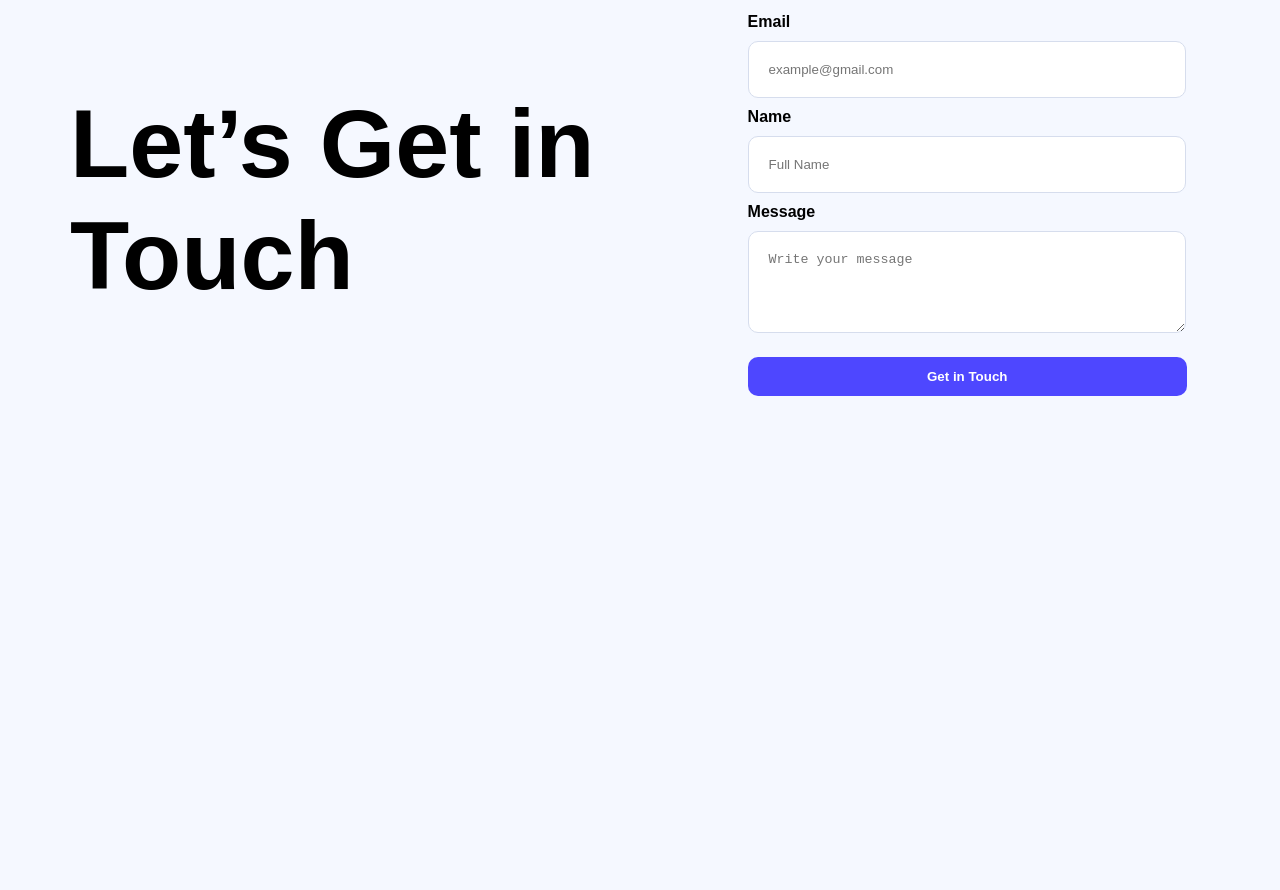
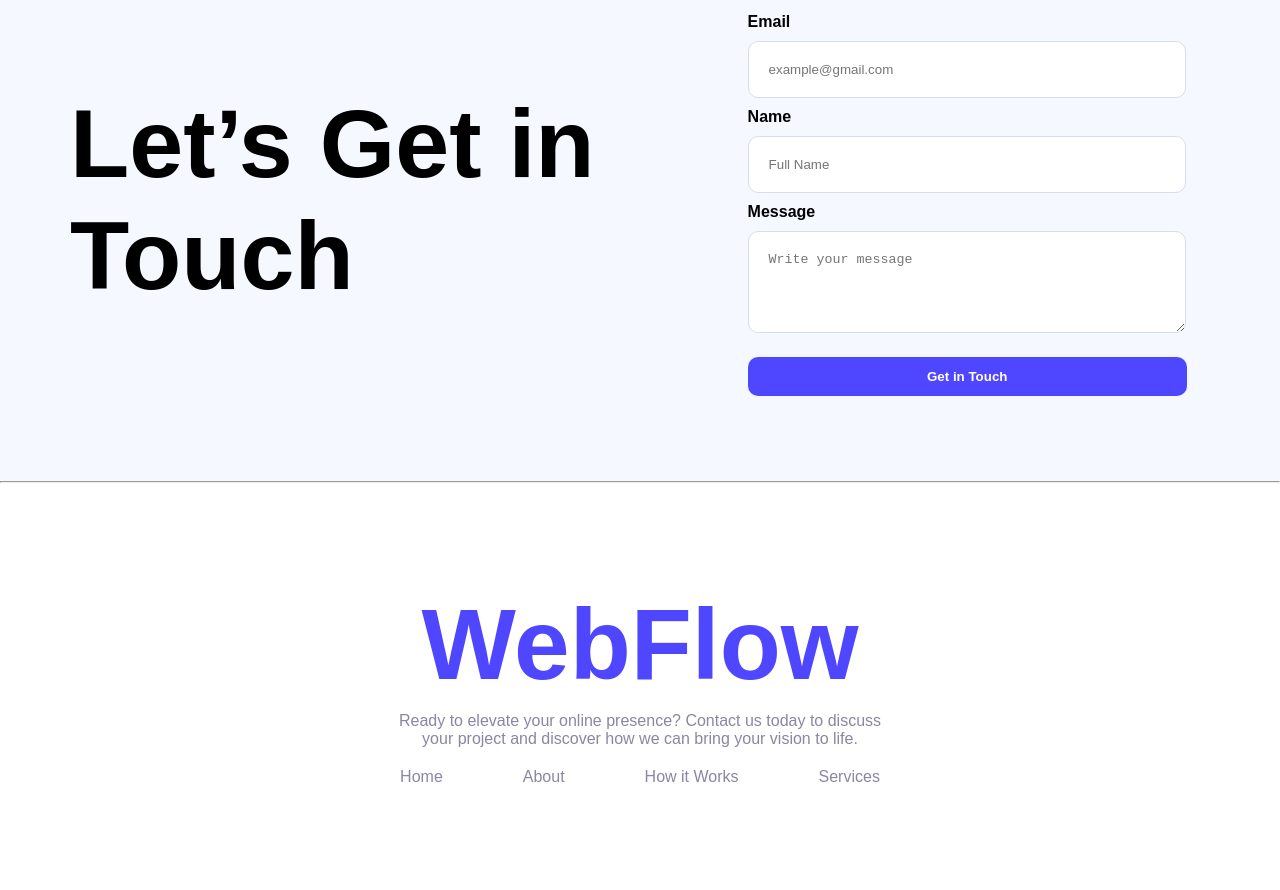
Before and after one commit to ts-webdev/webflow, a plain HTML site: page index.html in a window 1280 px wide. Shown: the part 3010-3900 px from the top of the page. Before the commit the page ends 3491 px from the top, so only its background shows below. Drawn offline with Linux system fonts and the light colour scheme.

Commit message:
Added Footer Section

```diff
--- a/index.html
+++ b/index.html
@@ -160,7 +160,8 @@
                     <br>
                     <label class="label" for="">Message</label>
                     <br>
-                    <textarea class="input" name="" id="" placeholder="Write your message" cols="57" rows="4"></textarea>
+                    <textarea class="input" name="" id="" placeholder="Write your message" cols="57"
+                        rows="4"></textarea>
                     <button class="primary-button submit-button">Get in Touch</button>
                 </form>
             </div>
@@ -168,7 +169,20 @@
     </main>
 
     <footer>
-
+        <hr>
+        <div class="footer-container">
+            <h1 class="primary-color footer-logo">WebFlow</h1>
+            <p class="footer-paragraph">
+                Ready to elevate your online presence? Contact us today to discuss <br> your project and discover how we can
+                bring your vision to life.
+            </p>
+            <ul class="nav-link">
+                <li><a href="">Home</a></li>
+                <li><a href="">About</a></li>
+                <li><a href="">How it Works</a></li>
+                <li><a href="">Services</a></li>
+            </ul>
+        </div>
     </footer>
 </body>
 
--- a/style.css
+++ b/style.css
@@ -274,3 +274,38 @@
     margin-top: 20px;
     width: 95%;
 }
+
+footer{
+    background-color: white;
+    text-align: center;
+}
+
+.footer-container{
+    padding: 104px 0;
+}
+
+.footer-logo{
+    font-size: 100px;
+    font-weight: 900;
+}
+
+.footer-paragraph{
+    color: #8987A1;
+    margin: 10px 0;
+}
+
+.nav-link{
+    display: flex;
+    justify-content: center;
+    margin-top: 20px;
+}
+
+.nav-link li{
+    list-style: none;
+}
+
+.nav-link li a{
+    text-decoration: none;
+    color: #8987A1;
+    margin: 0 40px;
+}
```
